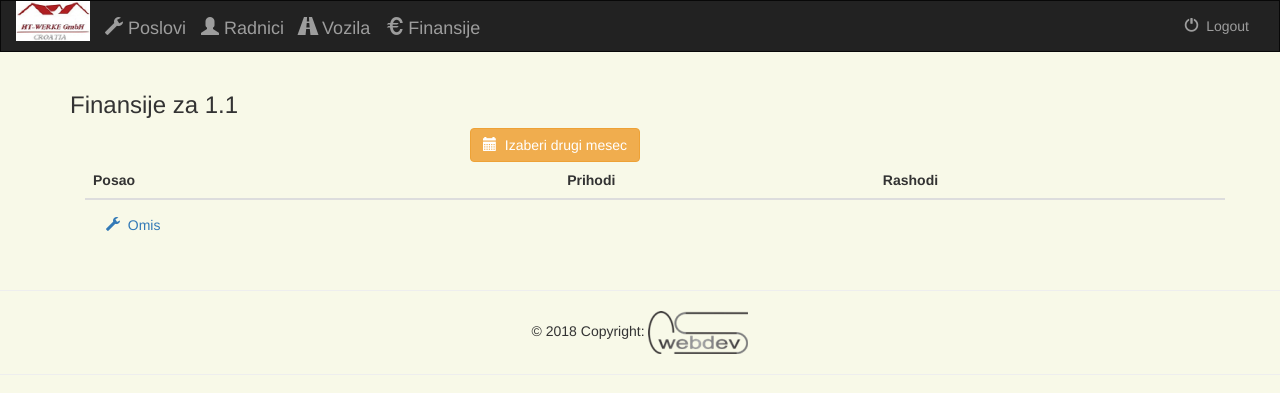
After one commit to papulic/HT_WERKE, a Django app: a page that uses projects/templates/projects/base.html in a window 1280 px wide. The commit adds this page. Shown: the top 393 px of the page. Run offline with Django 3.2, Linux system fonts and the light colour scheme; a user stored in the database is signed in; data comes from the database, SQL or seed files in the repository; both versions use the stored data as it was after the commit; some libraries are stand-ins or nearby versions.

Commit message:
Add files via upload

```diff
--- a/projects/models.py
+++ b/projects/models.py
@@ -90,6 +90,7 @@ class Dan(models.Model):
         verbose_name_plural = "Dani"
 
 class Prihodi(models.Model):
+    datum = models.DateField()
     vrsta = models.CharField(max_length=150)
     kolicina = models.FloatField(max_length=10, default=0.0)
     posao = models.ForeignKey(Poslovi, on_delete=models.CASCADE)
@@ -101,6 +102,7 @@ class Prihodi(models.Model):
         verbose_name_plural = "Prihodi"
 
 class Rashodi(models.Model):
+    datum = models.DateField()
     vrsta = models.CharField(max_length=150)
     kolicina = models.FloatField(max_length=10, default=0.0)
     posao = models.ForeignKey(Poslovi, on_delete=models.CASCADE)
--- a/projects/templates/projects/base.html
+++ b/projects/templates/projects/base.html
@@ -30,7 +30,7 @@
             <a class="navbar-brand" href="{% url 'projects:index' %}"><span class="glyphicon glyphicon-wrench" aria-hidden="true"></span> Poslovi  </a>
             <a class="navbar-brand" href="{% url 'projects:ljudi' %}"><span class="glyphicon glyphicon-user" aria-hidden="true"></span> Radnici  </a>
             <a class="navbar-brand" href="{% url 'projects:vozila' %}"><span class="glyphicon glyphicon-road" aria-hidden="true"></span> Vozila  </a>
-            <a class="navbar-brand" href="#"><span class="glyphicon glyphicon-euro" aria-hidden="true"></span> Finansije  </a>
+            <a class="navbar-brand" href="{% url 'projects:biranje_meseca_finansije' %}"><span class="glyphicon glyphicon-euro" aria-hidden="true"></span> Finansije  </a>
         </div>
 
         <div class="collapse navbar-collapse" id="topNavBar">
--- /dev/null
+++ b/projects/templates/projects/mesecni_izvod_finansije.html
@@ -0,0 +1,50 @@
+{% extends 'projects/base.html' %}
+{% block title %} - Finansije {% endblock %}
+{% block content %}
+{% load staticfiles %}
+
+<div class="container">
+    <h3>Finansije za {{ mesec }}.{{ godina }}</h3>
+    {% if messages %}
+    <ul class="messages">
+    {% for message in messages %}
+    <li style="color:red;" {% if message.tags == "success" %} class="{{ message.tags }}"{% endif %}>{{ message }}</li>
+    {% endfor %}
+    </ul>
+    {% endif %}
+    <div class='container'>
+        <div class="col-sm-6">
+            <a href="{% url 'projects:biranje_meseca_finansije' %}" style="float: right">
+                <button type="button" class="btn btn-warning">
+                    <span class="glyphicon glyphicon-calendar"></span>&nbsp; Izaberi drugi mesec
+                </button>
+            </a>
+        </div>
+        <div class="table-div">
+            <table class="table">
+                <thead>
+                <tr>
+                    <th>Posao</th>
+                    <th>Prihodi</th>
+                    <th>Rashodi</th>
+                </tr>
+                </thead>
+                <tbody>
+                {% for posao in poslovi %}
+                <tr>
+                    <td><a href="{% url 'projects:posao' posao.id %}">
+                            <button type="button" class="btn btn-link">
+                                <span class="glyphicon glyphicon-wrench"></span>&nbsp; {{ posao.ime }}
+                            </button>
+                        </a>
+                    </td>
+                    <td></td>
+                    <td></td>
+                </tr>
+                {% endfor %}
+                </tbody>
+            </table>
+        </div>
+    </div>
+</div>
+{% endblock %}
--- a/projects/templates/projects/vozilo_detalji.html
+++ b/projects/templates/projects/vozilo_detalji.html
@@ -63,6 +63,7 @@
                  <th>Količina</th>
                  <th>Vrsta</th>
                  <th>Posao</th>
+                 <th>Datum</th>
              </tr>
              </thead>
              <tbody>
@@ -71,6 +72,7 @@
                  <td>{{ rashod.kolicina }}</td>
                  <td>{{ rashod.vrsta }}</td>
                  <td>{{ rashod.posao }}</td>
+                 <td>{{ rashod.datum }}</td>
              </tr>
              {% endfor %}
              </tbody>
--- a/projects/urls.py
+++ b/projects/urls.py
@@ -11,7 +11,8 @@ urlpatterns = [
     url(r'^login_user/$', views.login_user, name='login_user'),
     url(r'^logout_user/$', views.logout_user, name='logout_user'),
     url(r'^novi_projekat/$', views.create_project, name='project-add'),
-    url(r'^mesecni_izvod_radnika/(?P<mesec>[0-9]+)/(?P<godina>[0-9]+)/(?P<posao_id>[a-zA-Z0-9_.-]+)$', views.mesecni_izvod_radnika, name='monthview-workers'), # samo string (?P<posao>[\w\-]+)
+    url(r'^mesecni_pregled_radnika/(?P<mesec>[0-9]+)/(?P<godina>[0-9]+)/(?P<posao_id>[a-zA-Z0-9_.-]+)$', views.mesecni_izvod_radnika, name='monthview-workers'),  # samo string (?P<posao>[\w\-]+)
+    url(r'^mesecni_pregled_poslova/(?P<mesec>[0-9]+)/(?P<godina>[0-9]+)$', views.mesecni_izvod_poslova, name='monthview-projects'),
     url(r'^posao/(?P<project_id>[0-9]+)/$', views.detail, name='posao'),
     url(r'^radnik/(?P<radnik_id>[0-9]+)/$', views.radnik_detail, name='radnik-detail'),
     url(r'^vozilo/(?P<vozilo_id>[0-9]+)/$', views.vozilo_detail, name='vozilo-detail'),
@@ -28,5 +29,6 @@ urlpatterns = [
     url(r'^posao/(?P<project_id>[0-9]+)/obrisi_prihod/(?P<prihod_id>[0-9]+)/$', views.prihod_delete, name='prihod-delete'),
     url(r'^(?P<project_id>[0-9]+)/obrisi_rashod/(?P<rashod_id>[0-9]+)/$', views.rashod_delete, name='rashod-delete'),
     url(r'^biranje_meseca/$', views.biranje_meseca, name='biranje_meseca'),
+    url(r'^biranje_meseca_finansije/$', views.biranje_meseca_za_finansije, name='biranje_meseca_finansije'),
     url(r'^dodaj_dane/(?P<mesec>[0-9]+)/(?P<godina>[0-9]+)/(?P<posao_id>[a-zA-Z0-9_.-]+)$', views.dodaj_dane, name='dodaj_dane')
 ]
--- a/projects/views.py
+++ b/projects/views.py
@@ -4,7 +4,7 @@ from __future__ import unicode_literals
 from django.shortcuts import render, redirect, get_object_or_404
 from django.contrib.auth import authenticate, login
 from django.contrib.auth import logout
-from .forms import UserForm, PosloviForm, RadnikForm, PrihodiForm, RashodiForm, DatumForm, DanForm, ZanimanjeForm, VoziloForm, AkontacijeForm
+from .forms import UserForm, PosloviForm, RadnikForm, PrihodiForm, RashodiForm, DatumForm, DanForm, ZanimanjeForm, VoziloForm, AkontacijeForm, Datum_finansForm
 from django.http import HttpResponseRedirect
 from django.urls import reverse
 from django.contrib import messages
@@ -78,9 +78,24 @@ def biranje_meseca(request):
         })
 
 
+def biranje_meseca_za_finansije(request):
+    if not request.user.is_authenticated():
+        return render(request, 'projects/login.html')
+    else:
+        form = Datum_finansForm(request.POST or None)
+        if request.method == 'POST':
+            if form.is_valid():
+                data = form.cleaned_data
+                mesec = data['mesec']
+                godina = data['godina']
+                return HttpResponseRedirect(reverse('projects:monthview-projects', args=(mesec, godina)))
+    return render(request, 'projects/biranje_meseca.html', {
+            'form': form
+        })
+
+
 def dodaj_dane(request, mesec, godina, posao_id):
     dan_dodat = False
-    akontacije_dodate = False
     current_date = datetime.date.today()
     radnici = Radnik.objects.filter(u_radnom_odnosu=True)
     for radnik in radnici:
@@ -163,6 +178,29 @@ def mesecni_izvod_radnika(request, mesec, godina, posao_id):
             'akontacije': Akontacije_za_mesec,
             'ishrana': ishrana,
             'sve_akontacije': sve_akontacije
+        })
+
+
+def mesecni_izvod_poslova(request, mesec, godina):
+    if not request.user.is_authenticated():
+        return render(request, 'projects/login.html')
+    else:
+        svi_poslovi = Poslovi.objects.all()
+        poslovi = []
+        for posao in svi_poslovi:
+            if len(posao.radnik_set.all()) > 0:
+                poslovi.append(posao)
+        prihodi = Prihodi.objects.filter(datum__year=godina,
+                                  datum__month=mesec)
+        rashodi = Rashodi.objects.filter(datum__year=godina,
+                                  datum__month=mesec)
+
+        return render(request, 'projects/mesecni_izvod_finansije.html', {
+            'poslovi': poslovi,
+            'prihodi': prihodi,
+            'rashodi': rashodi,
+            'mesec': mesec,
+            'godina': godina,
         })
 
 
@@ -453,7 +491,7 @@ def dan_update(request, dan_id, posao_id):
                 preostalo_dana = 100
             if preostalo_dana > 0:
                 try:
-                    rashod = Rashodi.objects.get(vrsta="AUTOMATSKA_SATNICA_RADNIKA_ZA_PROJEKAT_{p}_{id}".format(p=dan.posao.ime, id=dan.posao.id))
+                    rashod = Rashodi.objects.get(vrsta="SATNICA_RADNIKA_{id}_{p}_{m}_{g}".format(p=dan.posao.ime, id=dan.posao.id, m=dan.datum.month, g=dan.datum.year))
                 except:
                     pass
                 try:
@@ -462,12 +500,13 @@ def dan_update(request, dan_id, posao_id):
                     rashod = Rashodi()
                     rashod.posao = dan.posao
                     rashod.kolicina = dan.radio_sati * dan.radnik.satnica
-                    rashod.vrsta = "AUTOMATSKA_SATNICA_RADNIKA_ZA_PROJEKAT_{p}_{id}".format(p=dan.posao.ime, id=dan.posao.id)
+                    rashod.datum = dan.datum
+                    rashod.vrsta = "SATNICA_RADNIKA_{id}_{p}_{m}_{g}".format(p=dan.posao.ime, id=dan.posao.id, m=dan.datum.month, g=dan.datum.year)
                 if old_radio_sati != 0.0 and rashod.kolicina != dan.radio_sati * dan.radnik.satnica:
                     rashod.kolicina -= old_radio_sati * dan.radnik.satnica
                 rashod.save()
                 try:
-                    rashod_ishrana = Rashodi.objects.get(vrsta="AUTOMATSKA_ISHRANA_RADNIKA_ZA_PROJEKAT_{p}_{id}".format(p=dan.posao.ime, id=dan.posao.id))
+                    rashod_ishrana = Rashodi.objects.get(vrsta="ISHRANA_RADNIKA_{id}_{p}_{m}_{g}".format(p=dan.posao.ime, id=dan.posao.id, m=dan.datum.month, g=dan.datum.year))
                 except:
                     pass
                 try:
@@ -475,15 +514,16 @@ def dan_update(request, dan_id, posao_id):
                 except:
                     rashod_ishrana = Rashodi()
                     rashod_ishrana.posao = dan.posao
+                    rashod_ishrana.datum = dan.datum
                     rashod_ishrana.kolicina = dan.ishrana
-                    rashod_ishrana.vrsta = "AUTOMATSKA_ISHRANA_RADNIKA_ZA_PROJEKAT_{p}_{id}".format(p=dan.posao.ime, id=dan.posao.id)
+                    rashod_ishrana.vrsta = "ISHRANA_RADNIKA_{id}_{p}_{m}_{g}".format(p=dan.posao.ime, id=dan.posao.id, m=dan.datum.month, g=dan.datum.year)
                 if old_ishrana != 0.0:
                     rashod_ishrana.kolicina -= old_ishrana
                 rashod_ishrana.save()
                 ###############################################################
                 if dan.posao.dogovoreni_radni_sati != 0.0:
                     try:
-                        prihod = Prihodi.objects.get(vrsta="AUTOMATSKA_SATNICA_RADNIKA_ZA_PROJEKAT_{p}_{id}".format(p=dan.posao.ime, id=dan.posao.id))
+                        prihod = Prihodi.objects.get(vrsta="SATNICA_RADNIKA_{id}_{p}_{m}_{g}".format(p=dan.posao.ime, id=dan.posao.id, m=dan.datum.month, g=dan.datum.year))
                     except:
                         pass
                     try:
@@ -491,8 +531,9 @@ def dan_update(request, dan_id, posao_id):
                     except:
                         prihod = Prihodi()
                         prihod.posao = dan.posao
+                        prihod.datum = dan.datum
                         prihod.kolicina = dan.posao.dogovoreni_radni_sati * dan.radio_sati
-                        prihod.vrsta = "AUTOMATSKA_SATNICA_RADNIKA_ZA_PROJEKAT_{p}_{id}".format(p=dan.posao.ime, id=dan.posao.id)
+                        prihod.vrsta = "SATNICA_RADNIKA_{id}_{p}_{m}_{g}".format(p=dan.posao.ime, id=dan.posao.id, m=dan.datum.month, g=dan.datum.year)
                     if old_radio_sati != 0.0 and prihod.kolicina != dan.posao.dogovoreni_radni_sati * dan.radio_sati:
                         prihod.kolicina -= old_radio_sati * dan.posao.dogovoreni_radni_sati
                     prihod.save()
```
Also changed, not shown: projects/forms.py (+12 -2 lines), README.md, db.sqlite3, projects/migrations/0001_initial.py, 5 other files.
